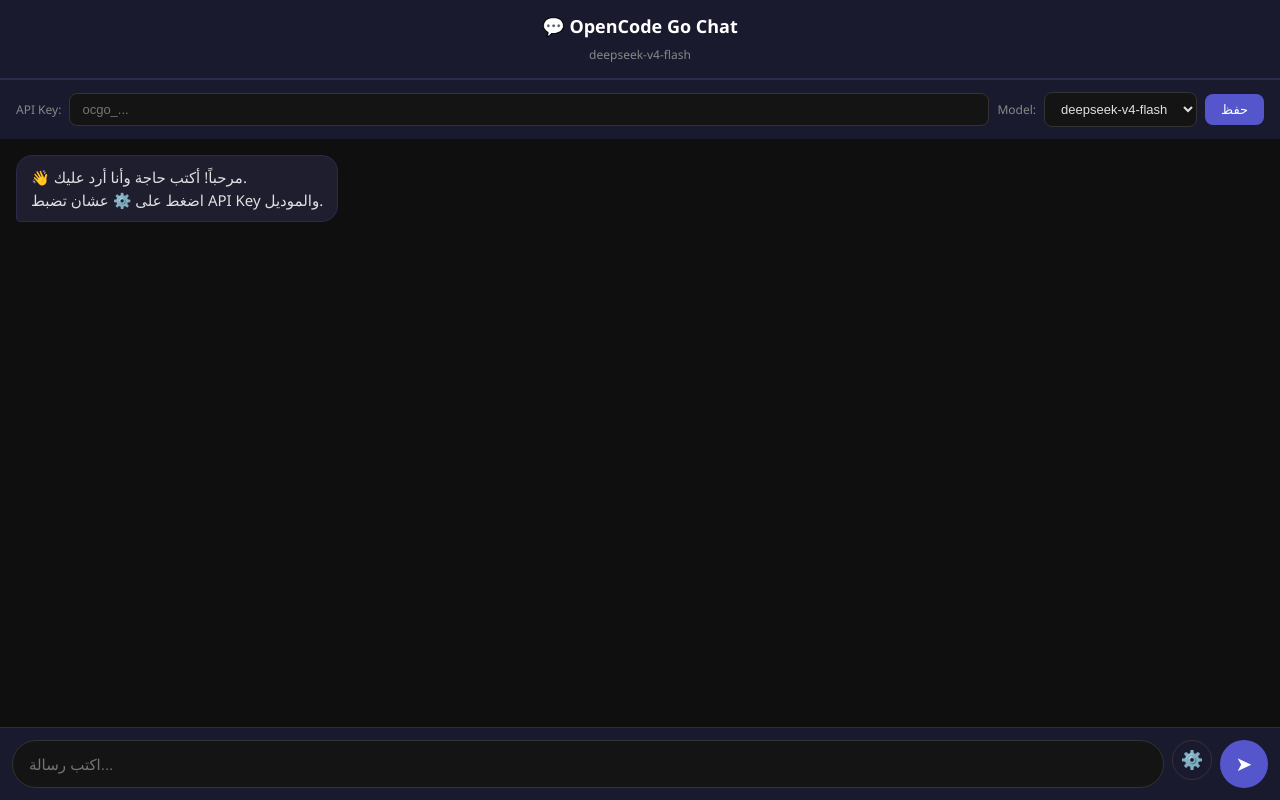
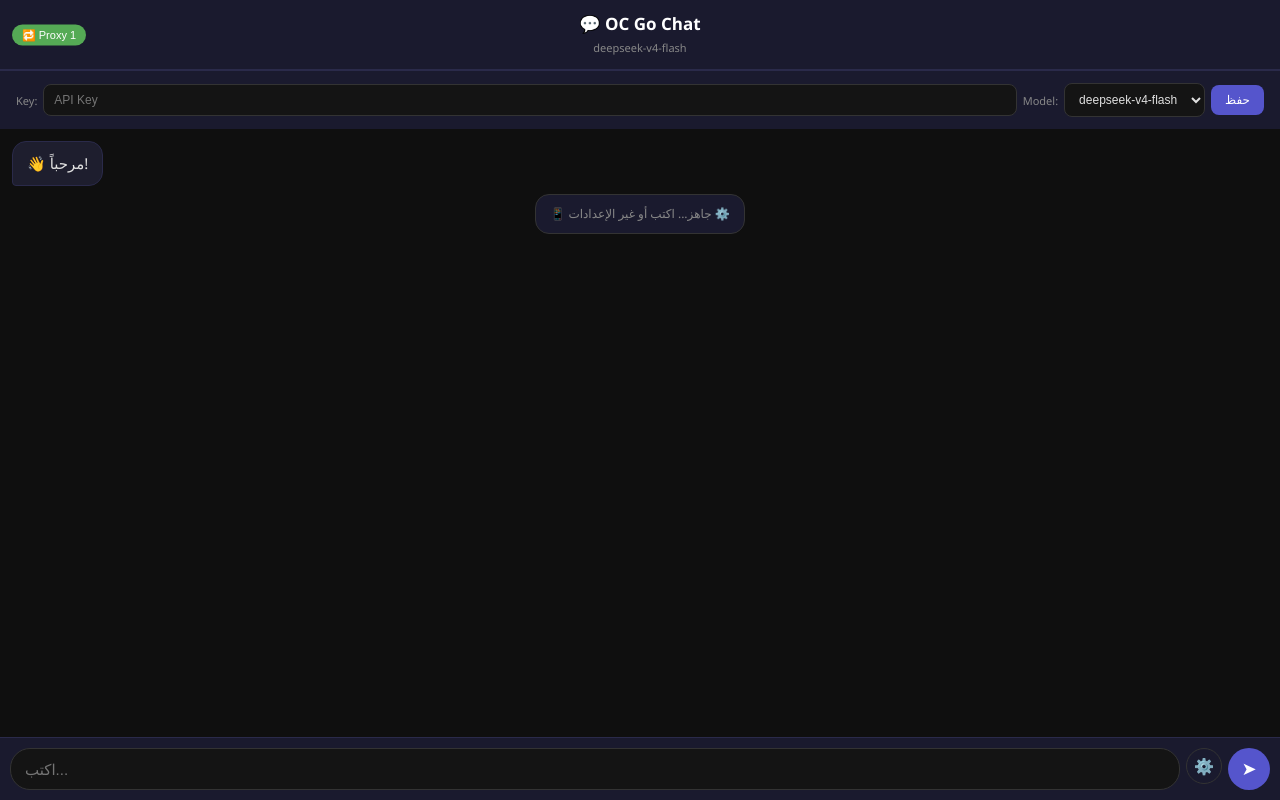
Before and after one commit to gunnerabuzaki2/opencode-chat, a plain HTML site: page index.html in a window 1280 px wide. Both pictures are taken after a click on the button "⚙️". Drawn offline with Linux system fonts and the light colour scheme.

Commit message:
Add proxy toggle + error handling

```diff
--- a/index.html
+++ b/index.html
@@ -3,7 +3,7 @@
 <head>
 <meta charset="UTF-8">
 <meta name="viewport" content="width=device-width, initial-scale=1.0, maximum-scale=1.0, user-scalable=no">
-<title>OpenCode Go Chat</title>
+<title>OC Go Chat</title>
 <style>
 * { margin: 0; padding: 0; box-sizing: border-box; }
 body {
@@ -14,124 +14,42 @@ body {
   display: flex;
   flex-direction: column;
 }
-.header {
-  background: #1a1a2e;
-  padding: 14px 16px;
-  text-align: center;
-  border-bottom: 1px solid #2a2a4a;
-}
-.header h1 { font-size: 18px; color: #fff; margin-bottom: 4px; }
-.header span { font-size: 12px; color: #888; }
-.chat-box {
-  flex: 1;
-  overflow-y: auto;
-  padding: 16px;
-  display: flex;
-  flex-direction: column;
-  gap: 12px;
-}
-.msg {
-  max-width: 85%;
-  padding: 10px 14px;
-  border-radius: 16px;
-  font-size: 15px;
-  line-height: 1.5;
-  word-wrap: break-word;
-  white-space: pre-wrap;
-}
+.header { background: #1a1a2e; padding: 12px 16px; text-align: center; border-bottom: 1px solid #2a2a4a; position: relative; }
+.header h1 { font-size: 17px; color: #fff; }
+.header span { font-size: 11px; color: #888; }
+#modeBtn { position: absolute; left: 12px; top: 50%; transform: translateY(-50%); background: #333; border: none; color: #fff; padding: 4px 10px; border-radius: 12px; font-size: 11px; cursor: pointer; }
+.chat-box { flex: 1; overflow-y: auto; padding: 12px; display: flex; flex-direction: column; gap: 8px; }
+.msg { max-width: 88%; padding: 10px 14px; border-radius: 14px; font-size: 15px; line-height: 1.5; word-wrap: break-word; white-space: pre-wrap; }
 .user { background: #2b2b5e; align-self: flex-end; border-bottom-right-radius: 4px; }
 .bot { background: #1e1e2e; align-self: flex-start; border-bottom-left-radius: 4px; border: 1px solid #2a2a4a; }
+.system { background: #1a1a2e; align-self: center; font-size: 12px; color: #888; border: 1px solid #333; text-align: center; max-width: 95%; }
 .typing { color: #888; font-style: italic; }
-.tokens { font-size: 11px; color: #666; margin-top: 4px; text-align: right; }
-.input-bar {
-  display: flex;
-  padding: 12px;
-  gap: 8px;
-  background: #1a1a2e;
-  border-top: 1px solid #2a2a4a;
-  position: sticky;
-  bottom: 0;
-}
-.input-bar input {
-  flex: 1;
-  padding: 12px 16px;
-  border: 1px solid #333;
-  border-radius: 24px;
-  background: #141414;
-  color: #e0e0e0;
-  font-size: 15px;
-  outline: none;
-}
+.tokens { font-size: 10px; color: #555; margin-top: 2px; text-align: right; }
+pre { background: #0a0a0a; padding: 8px; border-radius: 8px; overflow-x: auto; font-size: 12px; margin: 4px 0; }
+.input-bar { display: flex; padding: 10px; gap: 6px; background: #1a1a2e; border-top: 1px solid #2a2a4a; }
+.input-bar input { flex: 1; padding: 10px 14px; border: 1px solid #333; border-radius: 20px; background: #141414; color: #e0e0e0; font-size: 15px; outline: none; }
 .input-bar input:focus { border-color: #5555cc; }
-.input-bar button {
-  width: 48px;
-  height: 48px;
-  border-radius: 50%;
-  border: none;
-  background: #5555cc;
-  color: #fff;
-  font-size: 20px;
-  cursor: pointer;
-  display: flex;
-  align-items: center;
-  justify-content: center;
-}
+.input-bar button { width: 42px; height: 42px; border-radius: 50%; border: none; background: #5555cc; color: #fff; font-size: 18px; cursor: pointer; }
 .input-bar button:active { background: #4444bb; }
-.settings {
-  background: #1a1a2e;
-  padding: 12px 16px;
-  border-top: 1px solid #2a2a4a;
-  display: flex;
-  gap: 8px;
-  flex-wrap: wrap;
-  align-items: center;
-}
-.settings input {
-  flex: 1;
-  min-width: 120px;
-  padding: 8px 12px;
-  border: 1px solid #333;
-  border-radius: 8px;
-  background: #141414;
-  color: #e0e0e0;
-  font-size: 13px;
-  outline: none;
-}
-.settings label { font-size: 12px; color: #888; }
-.settings select {
-  padding: 8px 12px;
-  border: 1px solid #333;
-  border-radius: 8px;
-  background: #141414;
-  color: #e0e0e0;
-  font-size: 13px;
-  outline: none;
-}
-#toggleSettings {
-  background: none;
-  border: 1px solid #333;
-  color: #888;
-  padding: 6px 12px;
-  border-radius: 8px;
-  font-size: 12px;
-  cursor: pointer;
-}
-#toggleSettings:hover { border-color: #5555cc; color: #fff; }
+.settings { background: #1a1a2e; padding: 12px 16px; border-top: 1px solid #2a2a4a; display: flex; gap: 6px; flex-wrap: wrap; align-items: center; }
+.settings input, .settings select { padding: 8px 10px; border: 1px solid #333; border-radius: 8px; background: #141414; color: #e0e0e0; font-size: 12px; outline: none; }
+.settings input { flex: 1; min-width: 100px; }
+.settings label { font-size: 11px; color: #888; }
+#toggleSettings { background: none; border: 1px solid #333; color: #888; padding: 4px 10px; border-radius: 8px; font-size: 11px; cursor: pointer; }
 .hidden { display: none !important; }
-pre { background: #0a0a0a; padding: 8px; border-radius: 8px; overflow-x: auto; font-size: 13px; margin: 4px 0; }
-code { font-family: 'Consolas', 'Monaco', monospace; }
 </style>
 </head>
 <body>
 
 <div class="header">
-  <h1>💬 OpenCode Go Chat</h1>
+  <button id="modeBtn">🌐 Proxy</button>
+  <h1>💬 OC Go Chat</h1>
   <span id="statusModel">deepseek-v4-flash</span>
 </div>
 
 <div class="settings hidden" id="settingsPanel">
-  <label>API Key:</label>
-  <input type="password" id="apiKeyInput" placeholder="ocgo_..." value="">
+  <label>Key:</label>
+  <input type="password" id="apiKeyInput" placeholder="API Key">
   <label>Model:</label>
   <select id="modelSelect">
     <option value="deepseek-v4-flash">deepseek-v4-flash</option>
@@ -139,33 +57,32 @@ code { font-family: 'Consolas', 'Monaco', monospace; }
     <option value="kimi-k2.6">kimi-k2.6</option>
     <option value="kimi-k2.5">kimi-k2.5</option>
     <option value="glm-5.1">glm-5.1</option>
-    <option value="glm-5">glm-5</option>
     <option value="minimax-m3">minimax-m3</option>
     <option value="minimax-m2.7">minimax-m2.7</option>
-    <option value="mimo-v2.5">mimo-v2.5</option>
-    <option value="mimo-v2.5-pro">mimo-v2.5-pro</option>
     <option value="qwen3.7-max">qwen3.7-max</option>
-    <option value="qwen3.7-plus">qwen3.7-plus</option>
   </select>
-  <button id="saveSettings" style="background:#5555cc;border:none;color:#fff;padding:8px 16px;border-radius:8px;font-size:13px;cursor:pointer;">حفظ</button>
+  <button id="saveSettings" style="background:#5555cc;border:none;color:#fff;padding:8px 14px;border-radius:8px;font-size:12px;cursor:pointer;">حفظ</button>
 </div>
 
 <div class="chat-box" id="chatBox">
-  <div class="msg bot">👋 مرحباً! أكتب حاجة وأنا أرد عليك.<br>اضغط على ⚙️ عشان تضبط API Key والموديل.</div>
+  <div class="msg bot">👋 مرحباً!</div>
 </div>
 
 <div class="input-bar">
-  <input id="userInput" type="text" placeholder="اكتب رسالة..." autocomplete="off">
-  <button id="toggleSettings" style="width:40px;height:40px;border-radius:50%;border:1px solid #333;background:transparent;color:#888;font-size:18px;cursor:pointer;">⚙️</button>
+  <input id="userInput" type="text" placeholder="اكتب..." autocomplete="off">
+  <button id="settingsBtn" style="width:36px;height:36px;border-radius:50%;border:1px solid #333;background:transparent;color:#888;font-size:16px;cursor:pointer;">⚙️</button>
   <button id="sendBtn">➤</button>
 </div>
 
 <script>
-const DIRECT_URL = 'https://opencode.ai/zen/go/v1';
-const PROXY_URL = 'https://corsproxy.io/?' + encodeURIComponent(DIRECT_URL);
-let API_BASE = PROXY_URL;
-let apiKey = localStorage.getItem('ocgo_key') || '';
-let model = localStorage.getItem('ocgo_model') || 'deepseek-v4-flash';
+const DIRECT = 'https://opencode.ai/zen/go/v1/chat/completions';
+const PROXY1 = 'https://api.allorigins.win/raw?url=' + encodeURIComponent(DIRECT);
+const PROXY2 = 'https://corsproxy.io/?' + encodeURIComponent(DIRECT);
+let endpoint = DIRECT;
+let useProxy = true;
+
+let apiKey = localStorage.getItem('ok') || '';
+let model = localStorage.getItem('om') || 'deepseek-v4-flash';
 
 const chatBox = document.getElementById('chatBox');
 const userInput = document.getElementById('userInput');
@@ -174,28 +91,48 @@ const apiKeyInput = document.getElementById('apiKeyInput');
 const modelSelect = document.getElementById('modelSelect');
 const statusModel = document.getElementById('statusModel');
 const settingsPanel = document.getElementById('settingsPanel');
-const toggleBtn = document.getElementById('toggleSettings');
+const settingsBtn = document.getElementById('settingsBtn');
+const modeBtn = document.getElementById('modeBtn');
 
 if (apiKey) apiKeyInput.value = apiKey;
 modelSelect.value = model;
 statusModel.textContent = model;
+updateMode();
 
-toggleBtn.onclick = () => settingsPanel.classList.toggle('hidden');
+settingsBtn.onclick = () => settingsPanel.classList.toggle('hidden');
+
+function updateMode() {
+  if (useProxy) {
+    endpoint = PROXY1;
+    modeBtn.textContent = '🔁 Proxy 1';
+    modeBtn.style.background = '#5a5';
+  } else {
+    endpoint = DIRECT;
+    modeBtn.textContent = '🌐 Direct';
+    modeBtn.style.background = '#5555cc';
+  }
+}
+
+modeBtn.onclick = () => {
+  useProxy = !useProxy;
+  updateMode();
+  addMsg('system', useProxy ? '🔄 Proxy mode' : '🌐 Direct mode');
+};
 
 document.getElementById('saveSettings').onclick = () => {
   apiKey = apiKeyInput.value.trim();
   model = modelSelect.value;
-  localStorage.setItem('ocgo_key', apiKey);
-  localStorage.setItem('ocgo_model', model);
+  localStorage.setItem('ok', apiKey);
+  localStorage.setItem('om', model);
   statusModel.textContent = model;
   settingsPanel.classList.add('hidden');
-  addMsg('bot', `✅ تم الحفظ. الموديل: ${model}`);
+  addMsg('system', '✅ تم الحفظ');
 };
 
 function addMsg(role, text) {
   const div = document.createElement('div');
   div.className = `msg ${role}`;
-  div.innerHTML = text.replace(/\n/g, '<br>');
+  div.textContent = text;
   chatBox.appendChild(div);
   chatBox.scrollTop = chatBox.scrollHeight;
 }
@@ -209,72 +146,74 @@ function showTyping() {
   chatBox.scrollTop = chatBox.scrollHeight;
 }
 
-function removeTyping() {
-  const t = document.getElementById('typing');
-  if (t) t.remove();
-}
+function removeTyping() { const t = document.getElementById('typing'); if (t) t.remove(); }
 
 async function sendMessage() {
   const msg = userInput.value.trim();
   if (!msg) return;
-  if (!apiKey) { addMsg('bot', '⚠️ دخل API Key الأول من ⚙️'); return; }
+  if (!apiKey) { addMsg('system', '⚠️ دخل API Key'); return; }
 
   userInput.value = '';
   addMsg('user', msg);
   showTyping();
 
   try {
-    const res = await fetch(`${API_BASE}/chat/completions`, {
+    const payload = {
+      model: model,
+      messages: [
+        { role: 'system', content: 'You are a helpful assistant.' },
+        { role: 'user', content: msg }
+      ],
+      max_tokens: 4096,
+      stream: false
+    };
+
+    const res = await fetch(endpoint, {
       method: 'POST',
       headers: {
         'Content-Type': 'application/json',
-        'Authorization': `Bearer ${apiKey}`
+        'Authorization': 'Bearer ' + apiKey
       },
-      body: JSON.stringify({
-        model: model,
-        messages: [
-          { role: 'system', content: 'You are a helpful assistant. Respond in the same language the user writes in.' },
-          { role: 'user', content: msg }
-        ],
-        max_tokens: 4096,
-        stream: false
-      })
+      body: JSON.stringify(payload)
     });
 
-    const data = await res.json();
-
-    if (data.error) {
+    if (!res.ok) {
+      const txt = await res.text();
       removeTyping();
-      addMsg('bot', `❌ ${data.error.message || 'حدث خطأ'}`);
+      addMsg('system', `❌ ${res.status}: ${txt.slice(0, 300)}`);
       return;
     }
 
-    const reply = data.choices?.[0]?.message?.content || '⚠️ مفيش رد';
+    const data = await res.json();
+    const reply = data.choices?.[0]?.message?.content || '⚠️';
     const tokens = data.usage?.total_tokens || 0;
 
     removeTyping();
-
-    const div = document.createElement('div');
-    div.className = 'msg bot';
-    div.innerHTML = reply.replace(/\n/g, '<br>');
-    chatBox.appendChild(div);
-
-    const tokDiv = document.createElement('div');
-    tokDiv.className = 'tokens';
-    tokDiv.textContent = `🔤 ${tokens} tokens`;
-    chatBox.appendChild(tokDiv);
-
+    addMsg('bot', reply);
+    if (tokens) {
+      const t = document.createElement('div');
+      t.className = 'tokens';
+      t.textContent = `🔤 ${tokens} tok`;
+      chatBox.appendChild(t);
+    }
     chatBox.scrollTop = chatBox.scrollHeight;
-
   } catch (err) {
     removeTyping();
-    addMsg('bot', `❌ خطأ: ${err.message}`);
+    addMsg('system', `❌ ${err.message}`);
+    // Auto-switch proxy on failure
+    if (useProxy) {
+      useProxy = false;
+      updateMode();
+      addMsg('system', '🔄 جرب Direct mode');
+    }
   }
 }
 
 sendBtn.onclick = sendMessage;
 userInput.onkeydown = (e) => { if (e.key === 'Enter') sendMessage(); };
+
+// Load test
+addMsg('system', '📱 جاهز... اكتب أو غير الإعدادات ⚙️');
 </script>
-
 </body>
 </html>
```
